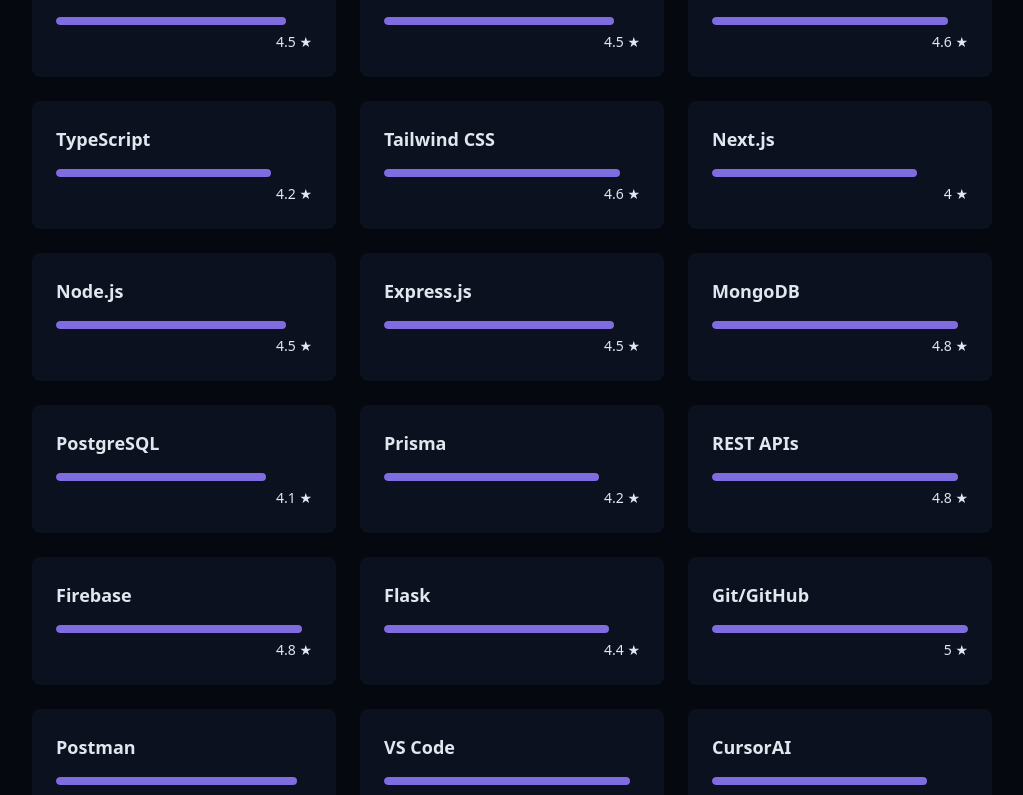
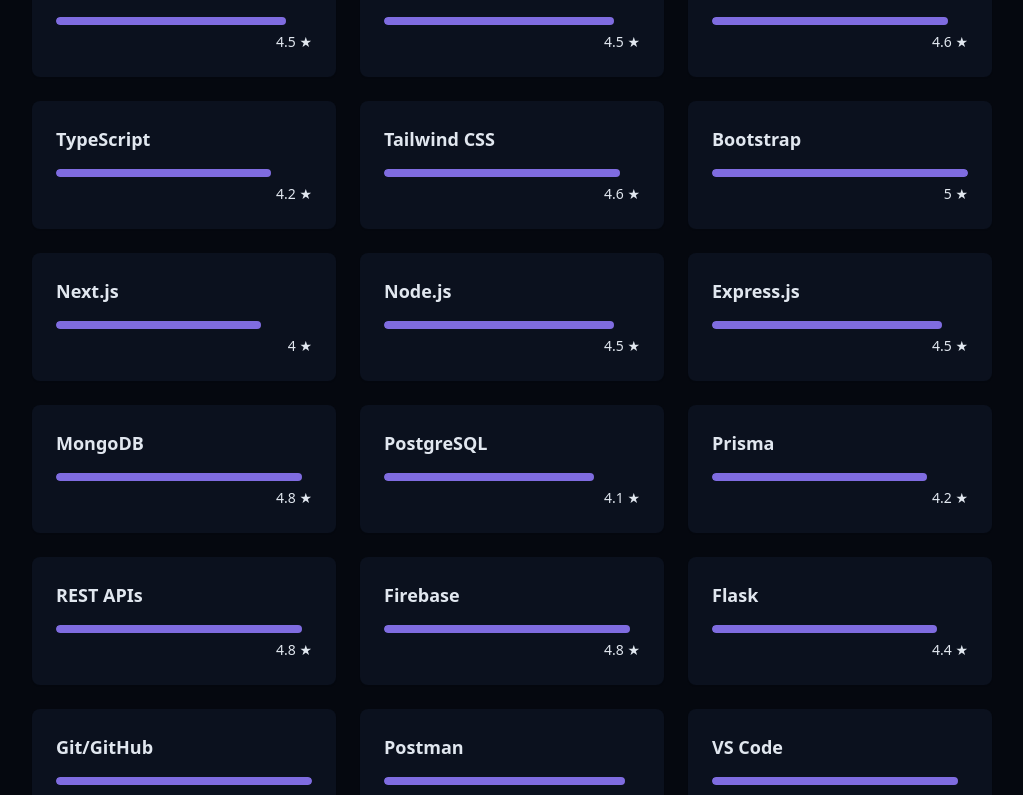
Before and after one commit to Dhruv-Sh-git/Portfolio, a React (Vite) app: page / in a window 1280 px wide. Shown: the part 2005-2800 px from the top of the page, without its empty margins (128-1151 px from the left). Built offline with nearby package versions, Linux system fonts and the light colour scheme.

Commit message:
skill update

```diff
--- a/src/components/SkillsSection.jsx
+++ b/src/components/SkillsSection.jsx
@@ -12,6 +12,7 @@ const skills = [
   { name: "React", level: 4.6, category: "frontend" },
   { name: "TypeScript", level: 4.2, category: "frontend" },
   { name: "Tailwind CSS", level: 4.6, category: "frontend" },
+  { name: "Bootstrap", level: 5.0, category: "frontend" },
   { name: "Next.js", level: 4.0, category: "frontend" },
 
   // Backend
@@ -28,7 +29,7 @@ const skills = [
   { name: "Git/GitHub", level: 5, category: "tools" },
   { name: "Postman", level: 4.7, category: "tools" },
   { name: "VS Code", level: 4.8, category: "tools" },
-  { name: "CursorAI", level: 4.2, category: "tools" },
+  {name: "Vercel", level: 4.5, category: "tools" },
 ];
 
 const categories = ["all","languages", "frontend", "backend", "tools"];
```
